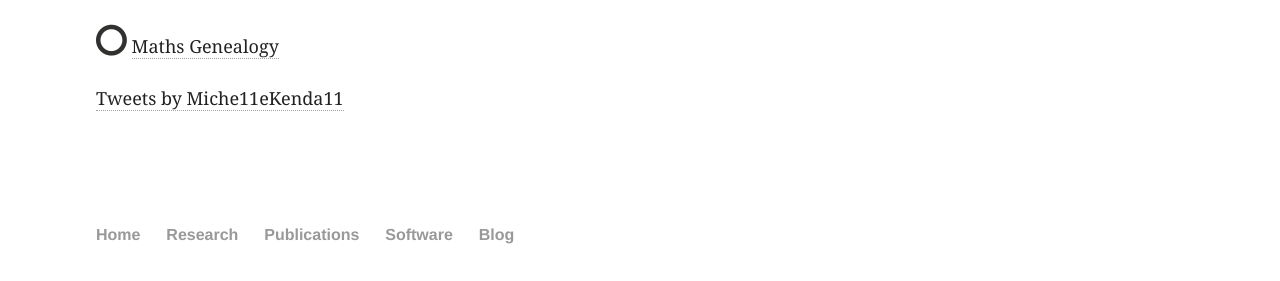
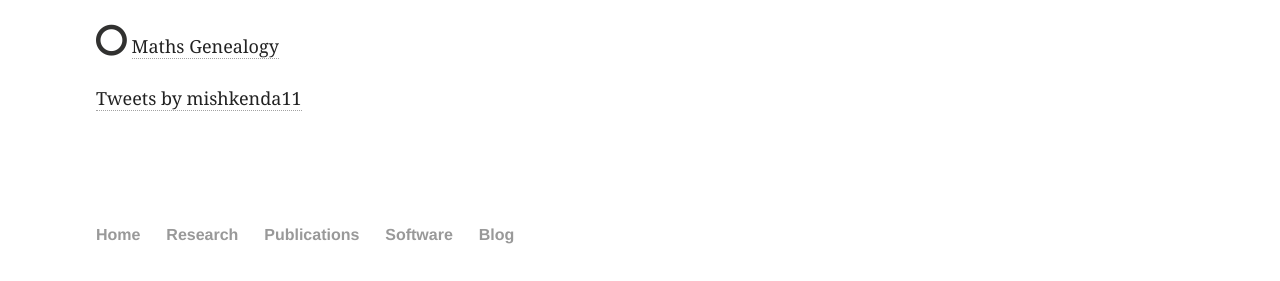
Before and after one commit to MichelleKendall/MichelleKendall.github.io, a Jekyll site: the page built from index.md, in a window 1280 px wide. Shown: the part 1279-1560 px from the top of the page. Built offline with Jekyll 4.4.1, drawn with Linux system fonts in a browser that asks for light colours; some web fonts are replaced; comment, search, counter and statistics services are not loaded.

Commit message:
Updating twitter username

```diff
--- a/index.md
+++ b/index.md
@@ -36,4 +36,4 @@ You can find me elsewhere on the web at:
 
 <i class="fa fa-circle-o fa-2x" aria-hidden="true"></i> <a href="http://genealogy.math.ndsu.nodak.edu/id.php?id=181879" target="_blank">  Maths Genealogy</a>
 
-<a class="twitter-timeline" data-width="400" data-height="600" data-theme="light" data-link-color="#2B7BB9" href="https://twitter.com/Miche11eKenda11?ref_src=twsrc%5Etfw">Tweets by Miche11eKenda11</a> <script async src="https://platform.twitter.com/widgets.js" charset="utf-8"></script>
+<a class="twitter-timeline" data-width="400" data-height="600" data-theme="light" data-link-color="#2B7BB9" href="https://twitter.com/mishkendall?ref_src=twsrc%5Etfw">Tweets by mishkenda11</a> <script async src="https://platform.twitter.com/widgets.js" charset="utf-8"></script>
```
